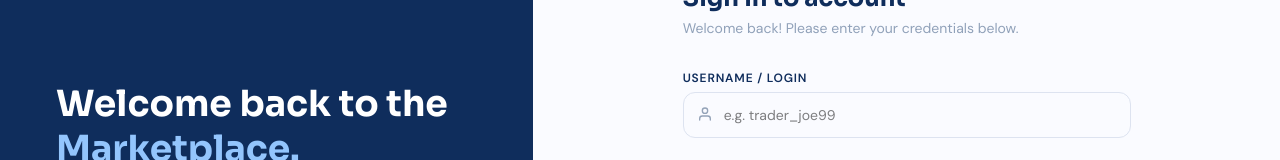
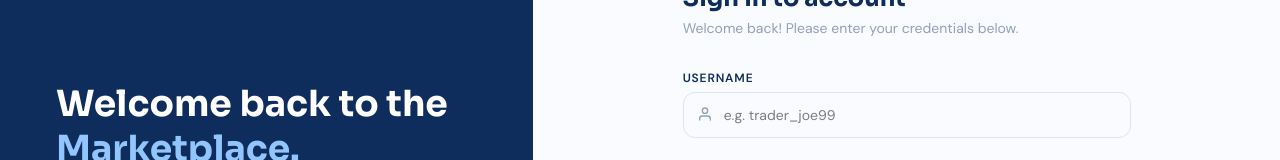
Before and after one commit to ariklee2/cs166_final_project, a React (Vite) app in the folder cs166_final_project/: page /login in a window 1280 px wide. Shown: the part 244-404 px from the top of the page. Built offline with nearby package versions, Linux system fonts and the light colour scheme.

Commit message:
edited login page

```diff
--- a/cs166_final_project/src/pages/Login.tsx
+++ b/cs166_final_project/src/pages/Login.tsx
@@ -176,7 +176,7 @@ export function Login() {
             {/* USERNAME INPUT */}
             <div>
               <label className="block text-xs font-semibold mb-1.5 uppercase tracking-wide" style={{ color: DARK_BLUE, letterSpacing: "0.07em" }}>
-                Username / Login
+                Username
               </label>
               <div className="relative">
                 <span className="absolute left-3.5 top-3.5 pointer-events-none" style={{ color: focused === "username" ? ACCENT_BLUE : "#94a3b8", transition: "color 0.18s" }}>
```
